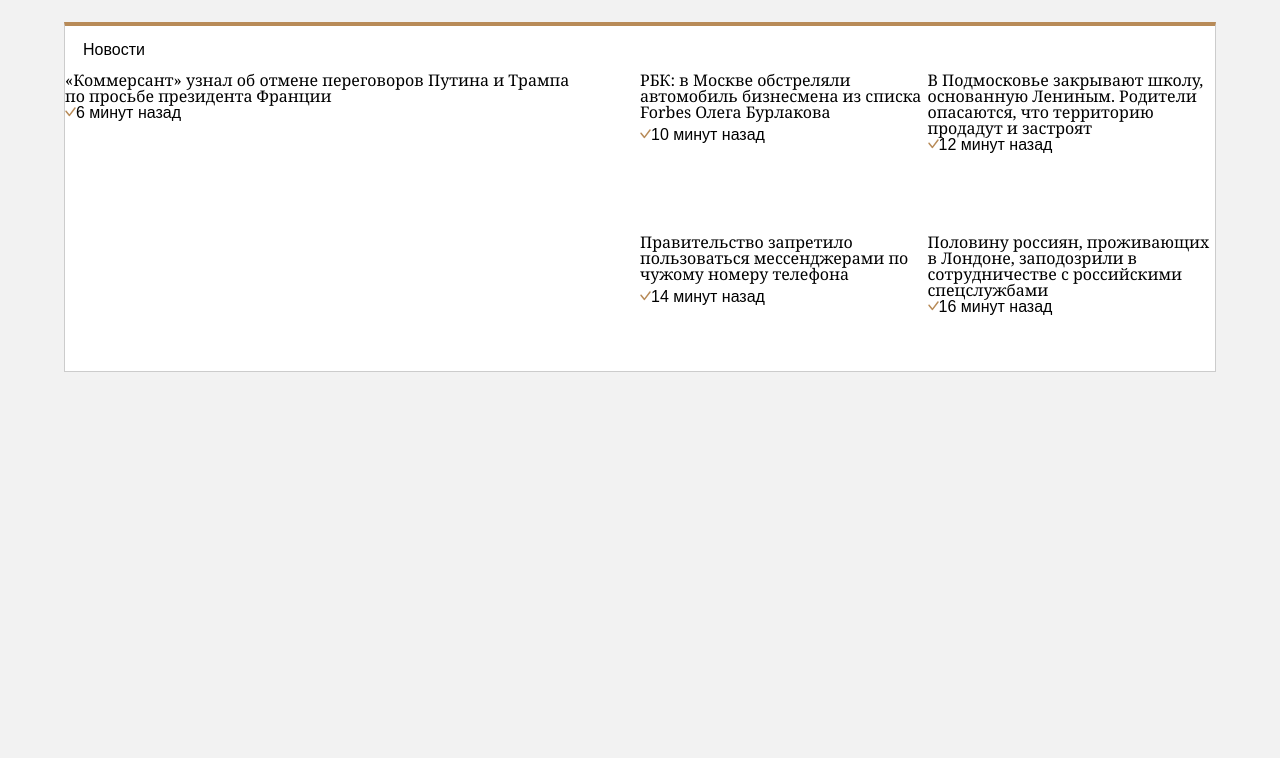
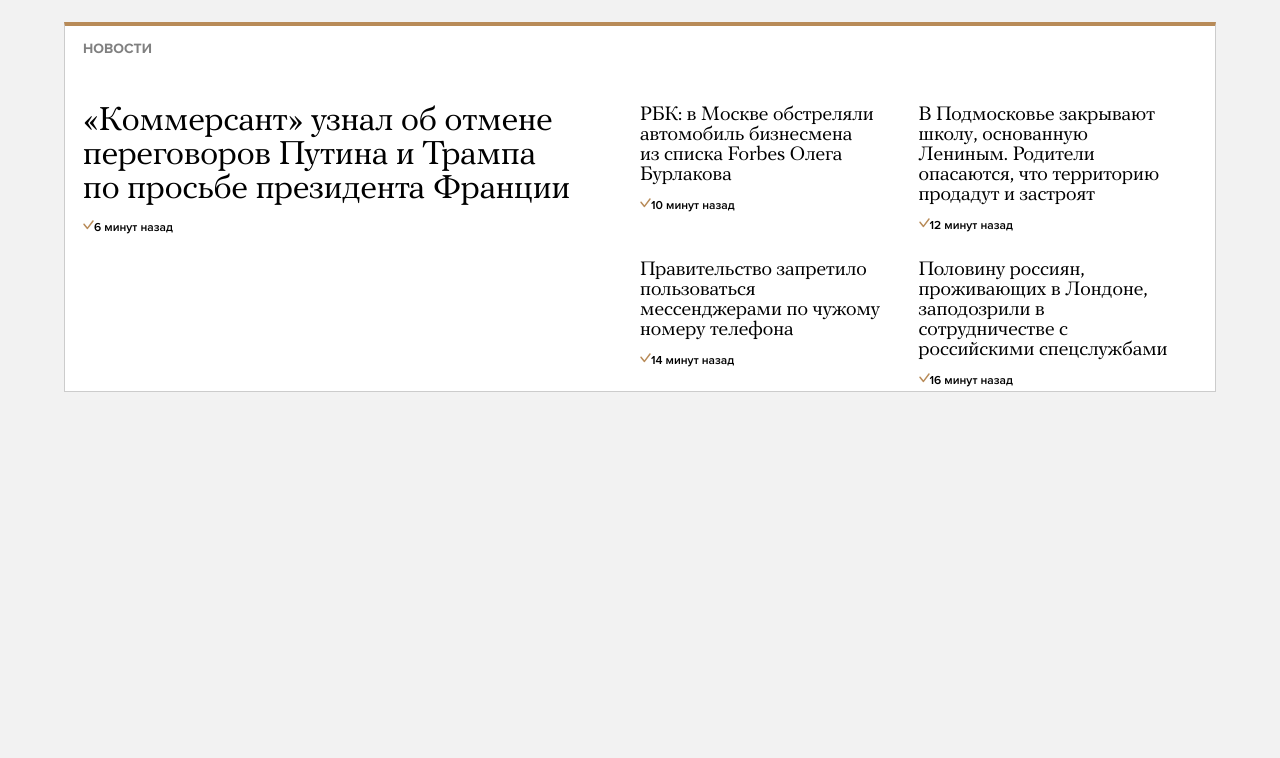
Before and after one commit to foreverzabuzov/3OTR-Meduza, a plain HTML site: page index.html in a window 1280 px wide. Shown: the part 93-851 px from the top of the page. Drawn offline with Linux system fonts and the light colour scheme.

Commit message:
fonts and shit
fonts

```diff
--- a/index.html
+++ b/index.html
@@ -41,7 +41,7 @@
     </div>
     <main>
       <section class="top-stories">
-        <div class="headertop">
+        <div class="top-stories__header">
           <header>
             Новости
           </header>
--- a/stylesheets/fonts.css
+++ b/stylesheets/fonts.css
@@ -4,7 +4,21 @@
   src: url("../fonts/PFRegal.woff");
 }
 
-@@font-face {
+@font-face {
   font-family: "Proxima Nova";
-  src: url();
+  font-weight: bold;
+  src: url("../fonts/ProximaNova-Bold.woff");
+  format("woff");
 }
+
+@font-face {
+  font-family: "Proxima Nova";
+  src: url("../fonts/ProximaNova-Regular.woff");
+  format("woff");
+}
+@font-face {
+  font-family: "Proxima Nova";
+  font-weight: Semibold;
+  src: url("../fonts/ProximaNova-Semibold.woff");
+  format("woff");
+}
--- a/stylesheets/style.css
+++ b/stylesheets/style.css
@@ -1,4 +1,5 @@
 @import "reset.css";
+@import "fonts.css";
 
 * {
   box-sizing: border-box;
@@ -7,11 +8,11 @@
 }
 
 header, .timestamp, .panel {
-  font-family: Arial, sans-sans-serif;
+  font-family: "Proxima Nova", sans-sans-serif;
 }
 
 h3 {
-  font-family: Georgia, serif;
+  font-family: "PF Regal", serif;
 }
 
 .head {
@@ -73,6 +74,8 @@ body > header li {
   display: inline-block;
 
   padding-right: 15px;
+
+  font-weight: 600;
 }
 
 header ul {
@@ -129,8 +132,18 @@ section {
   background-color: #fff;
 }
 
+.card {
+  height: 140px;
+  margin-top: 15px;
+  padding-right: 25px;
+}
+
 .is-important {
   width: 50%;
+}
+
+.is-important h3 {
+  font-size: 34px;
 }
 
 .container-right {
@@ -145,7 +158,6 @@ section {
   display: flex;
 
   width: 50%;
-  height: 100%;
 
   flex-flow: column nowrap;
 }
@@ -153,24 +165,41 @@ section {
 .container {
   display: flex;
 
+  padding: 18px;
+
   align-items: stretch;
   flex-flow: row nowrap;
   flex-grow: 1;
 }
 
-.headertop {
+
+.top-stories {
+  height: 370px;
+}
+
+.top-stories__header {
   min-height: 46px;
   padding: 16px 18px 0;
-}
 
-.top-stories {
-  height: 350px;
+  text-transform: uppercase;
+
+  color: gray;
+
+  font-size: 14px;
+  font-weight: 600;
 }
 
 .container-right .card h3 {
+  font-size: 20px;
+
   flex: 1;
 }
 
+
 .timestamp {
+  margin-top: 10px;
+
+  font-size: 12px;
+
   flex: 2;
 }
```
